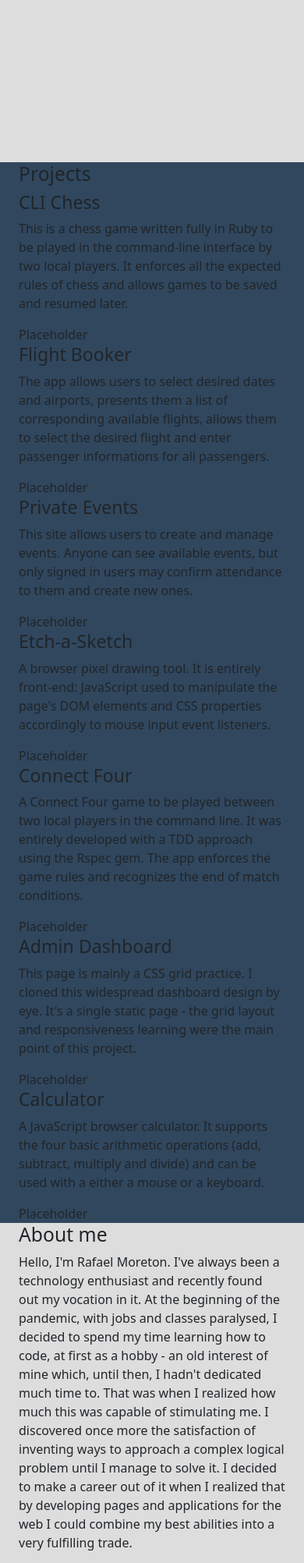
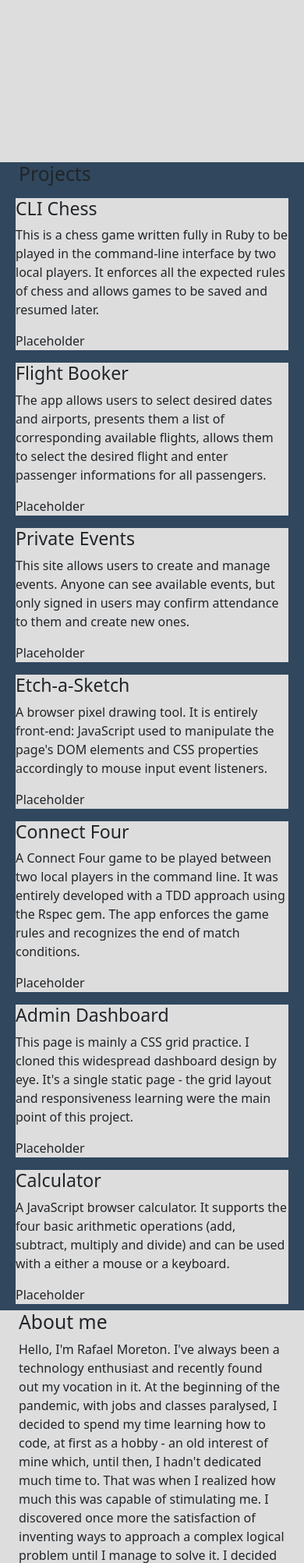
Before and after one commit to rafaelmoreton/old-rafa-website-php-bs, a PHP site: page / in a window 390 px wide. Shown: the part 636-2640 px from the top of the page at 78% size. Run offline with PHP 8.4, Linux system fonts and the light colour scheme.

Commit message:
Layout 'projects' responsive grid

```diff
--- a/index.php
+++ b/index.php
@@ -64,55 +64,71 @@
         <h2>
           <?php echo $langArray['projects'] ;?>
         </h2>
-        <article>
+        <div class="row row-cols-1 row-cols-md-2">
+          <article class="col p-2">
+            <div class="custom-bg-light">
               <h3>CLI Chess</h3>
               <p>
                 <?php echo $langArray['chess-project-description'];?>
               </p>
               <div>Placeholder</div>
+            </div>
           </article>
-        <article>
+          <article class="col p-2">
+            <div class="custom-bg-light">
               <h3>Flight Booker</h3>
               <p>
                 <?php echo $langArray['flight-project-description'];?>
               </p>
               <div>Placeholder</div>
+            </div>
           </article>
-        <article>
+          <article class="col p-2">
+            <div class="custom-bg-light">
               <h3>Private Events</h3>
               <p>
                 <?php echo $langArray['events-project-description'];?>
               </p>
               <div>Placeholder</div>
+            </div>
           </article>
-        <article>
+          <article class="col p-2">
+            <div class="custom-bg-light">
               <h3>Etch-a-Sketch</h3>
               <p>
                 <?php echo $langArray['sketch-project-description'];?>
               </p>
               <div>Placeholder</div>
+            </div>
           </article>
-        <article>
+          <article class="col p-2">
+            <div class="custom-bg-light">
               <h3>Connect Four</h3>
               <p>
                 <?php echo $langArray['connect-project-description'];?>
               </p>
               <div>Placeholder</div>
+            </div>
           </article>
-        <article>
+          <article class="col p-2">
+            <div class="custom-bg-light">
               <h3>Admin Dashboard</h3>
               <p>
                 <?php echo $langArray['dashboard-project-description'];?>
               </p>
               <div>Placeholder</div>
+            </div>
           </article>
-        <article>
+          <article class="col p-2">
+            <div class="custom-bg-light">
               <h3>Calculator</h3>
               <p>
                 <?php echo $langArray['calculator-project-description'];?>
               </p>
               <div>Placeholder</div>
+            </div>
           </article>
+        </div>
       </div>
     </section>
 
```
Lines whose indentation alone changed are shown as unchanged.
